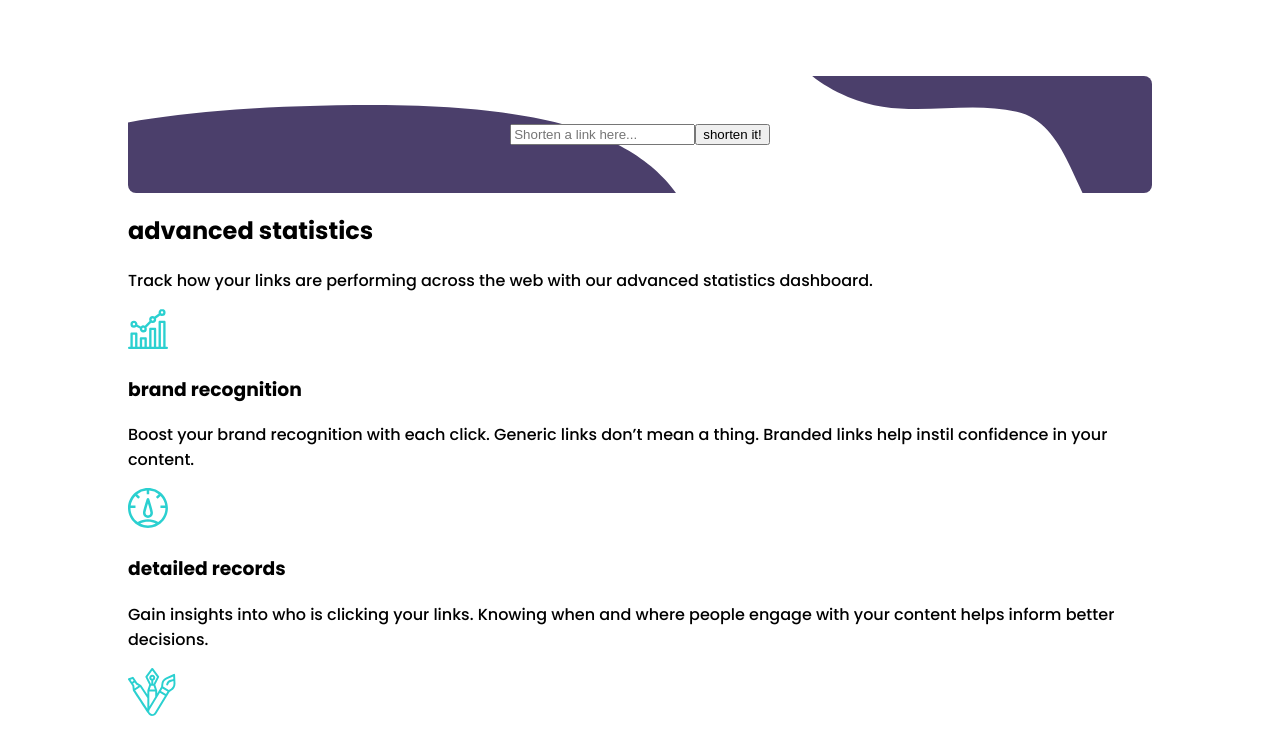
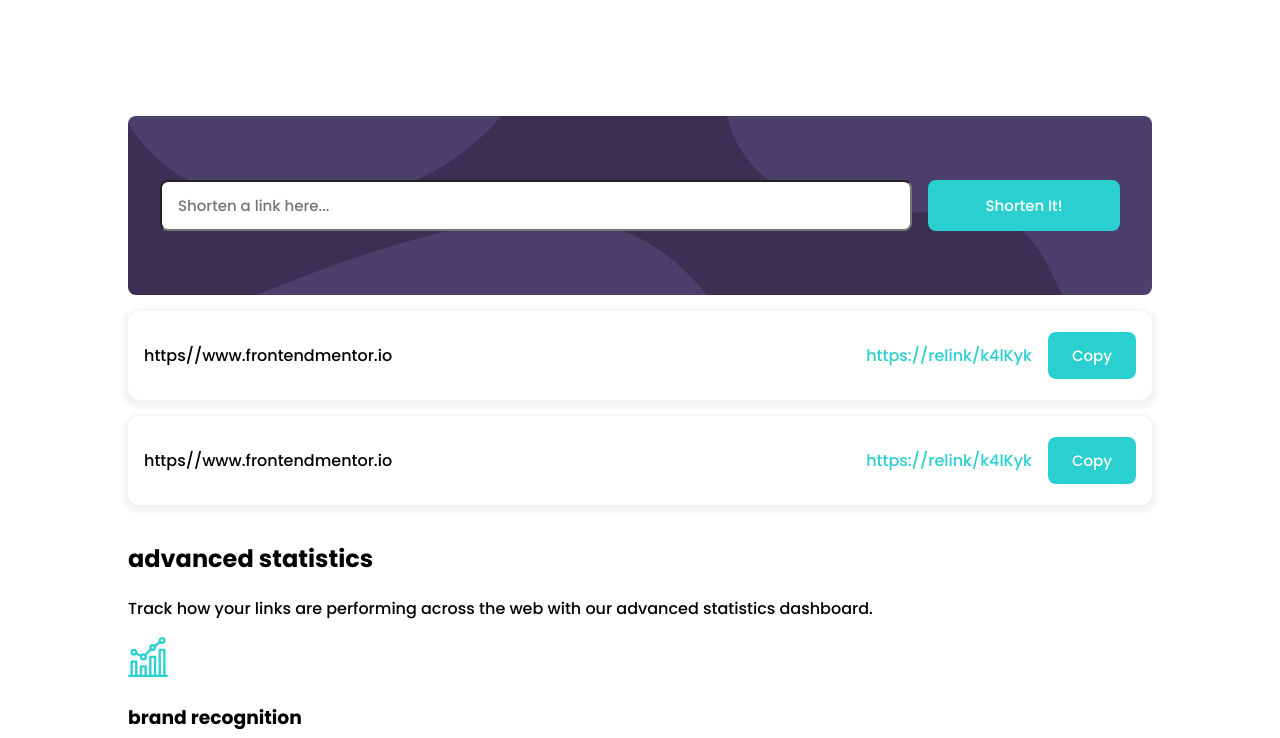
Before and after one commit to emersonvisuals/url-shortner-app, a website built with webpack: page src/template.html in a window 1280 px wide. Shown: the part 645-1383 px from the top of the page. Built offline with nearby package versions, Linux system fonts and the light colour scheme.

Commit message:
sass wip

```diff
--- a/src/styles/__variables.scss
+++ b/src/styles/__variables.scss
@@ -29,6 +29,11 @@ $desktopHeaderPadding: 2rem 8rem;
     cursor: pointer;
 }
 
+@mixin buttonTwo {
+    @include button;
+    border-radius: 0.5rem;
+}
+
 @mixin flexOne {
     display: flex;
     align-items: center;
@@ -56,8 +61,38 @@ $desktopHeaderPadding: 2rem 8rem;
 
 @mixin inputBackdrop {
     @include flexOne;
-    background-image: url('/dist/bg-shorten-desktop.svg');
+    background-color: $darkViolet;
+    background-image: url('/dist/bg-boost-desktop.svg');
+    background-size: cover;
     width: 100%;
-    padding: 3rem 0;
+    padding: 2rem 0;
     border-radius: 0.5rem;
 }
+
+@mixin inputTextbox {
+    padding: 0.75rem 0 0.75rem 1rem;
+    font-family: $fontFamily;
+    font-size: $fontSizeThree;
+    border-radius: 0.5rem;
+    margin: 0 1rem 0 0;
+}
+
+@mixin hover {
+    transition: 0.25s all;
+    color: $darkViolet
+}
+
+@mixin boxShadow {
+    -webkit-box-shadow: 0px 3px 5px 5px rgba(0,0,0,0.05);
+    box-shadow: 0px 3px 5px 5px rgba(0,0,0,0.05);
+}
+
+@mixin inputWrapper {
+    text-decoration: none;
+    list-style: none;
+    background-color: $white;
+    @include  boxShadow;
+    padding: 1rem;
+    border-radius: 0.75rem;
+
+}
--- a/src/styles/main.scss
+++ b/src/styles/main.scss
@@ -30,8 +30,7 @@ header {
                 }
 
                 a:hover {
-                    transition: 0.25s all;
-                    color: $darkViolet
+                    @include hover;
                 }
             }
         }
@@ -47,6 +46,10 @@ header {
             padding: 0 2rem;
         }
 
+        button.login:hover {
+            @include hover;
+        }
+
         button.signUp {
             @include button
         }
@@ -57,7 +60,7 @@ main {
     padding: $desktopSidePadding;
 
     section.one {
-        height: 75vh;
+        height: 80vh;
         display: flex;
         align-items: center;
         justify-content: flex-start;
@@ -89,9 +92,54 @@ main {
 
     section.two {
         @include flexOne;
+        flex-direction: column;
 
         .inputContainer {
             @include inputBackdrop;
+
+            .inputContents {
+                display: grid;
+                grid-template-columns: 80% 20%;
+                grid-template-rows: 1fr;
+                margin: 2rem;
+                width: 100%;
+
+                input.textBox {
+                    @include inputTextbox;
+                }
+
+                button.shortenIt {
+                    @include buttonTwo;
+                }
+            }
+        }
+
+        .inputResultContainer {
+            width: 100%;
+
+            ul.inputUl {
+                @include inputWrapper;
+
+                li.inputLi {
+                    @include flexOne;
+                    justify-content: space-between;
+                    text-decoration: none;
+                    list-style: none;
+
+                    .inputContents {
+                        @include flexOne;
+
+                        .result {
+                            color: $cyan;
+                        }
+
+                        button.btnResult {
+                            @include buttonTwo;
+                            margin: 0 0 0 1rem;
+                        }
+                    }
+                }
+            }
         }
     }
 }
--- a/src/template.html
+++ b/src/template.html
@@ -28,18 +28,38 @@
   <main>
     <section class = "one">
       <div class="contentsContainer">
-        <div class="contents">
-          <h1>More than just shorter links</h1>
-          <p>Build your brand’s recognition and get detailed insights on how your links are performing.</p>
-          <button class="getStarted">get started</button>
-        </div>
+        <h1>More than just shorter links</h1>
+        <p>Build your brand’s recognition and get detailed insights on how your links are performing.</p>
+        <button class="getStarted">get started</button>
       </div>
       <img src="/src/assets/illustration-working.svg" alt="illustration" class="illustration">
     </section>
     <section class="two">
       <div class="inputContainer">
-        <input type="text" class="textBox" placeholder="Shorten a link here...">
-        <button class="shortenIt">shorten it!</button>
+        <div class="inputContents">
+          <input type="text" class="textBox" placeholder="Shorten a link here..." required>
+          <button class="shortenIt">shorten it!</button>
+        </div>
+      </div>
+      <div class="inputResultContainer">
+        <ul class = 'inputUl'>
+          <li class="inputLi">
+            <p class='inputValue'>https//www.frontendmentor.io</p>
+            <div class="inputContents">
+              <p class = 'result'>https://relink/k4lKyk</p>
+              <button class="btnResult">copy</button>
+            </div>
+          </li>
+        </ul>
+        <ul class = 'inputUl'>
+          <li class="inputLi">
+            <p class='inputValue'>https//www.frontendmentor.io</p>
+            <div class="inputContents">
+              <p class = 'result'>https://relink/k4lKyk</p>
+              <button class="btnResult">copy</button>
+            </div>
+          </li>
+        </ul>
       </div>
     </section>
     <section class="three">
```
Also changed, not shown: dist/bundle5a110f4e3cdace417422.js, dist/index.html, 2 other files.
